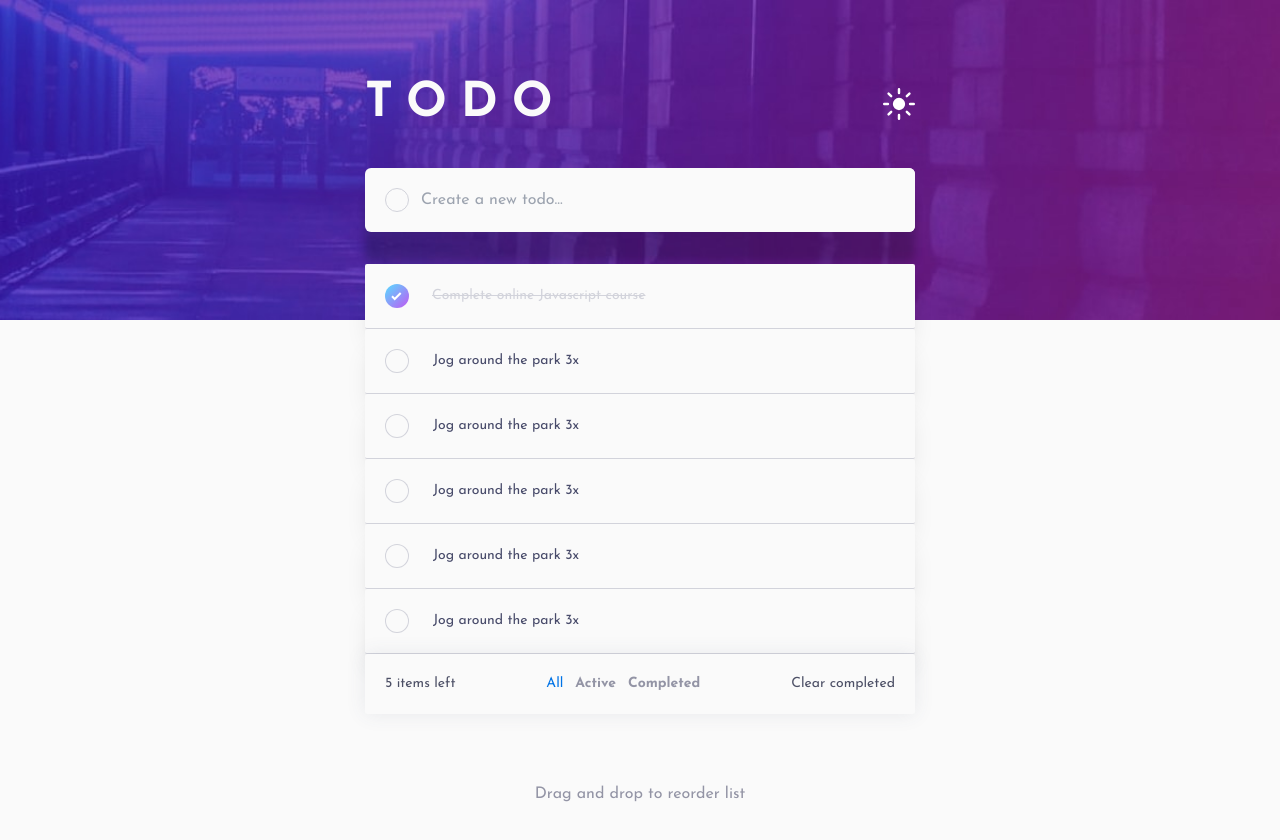
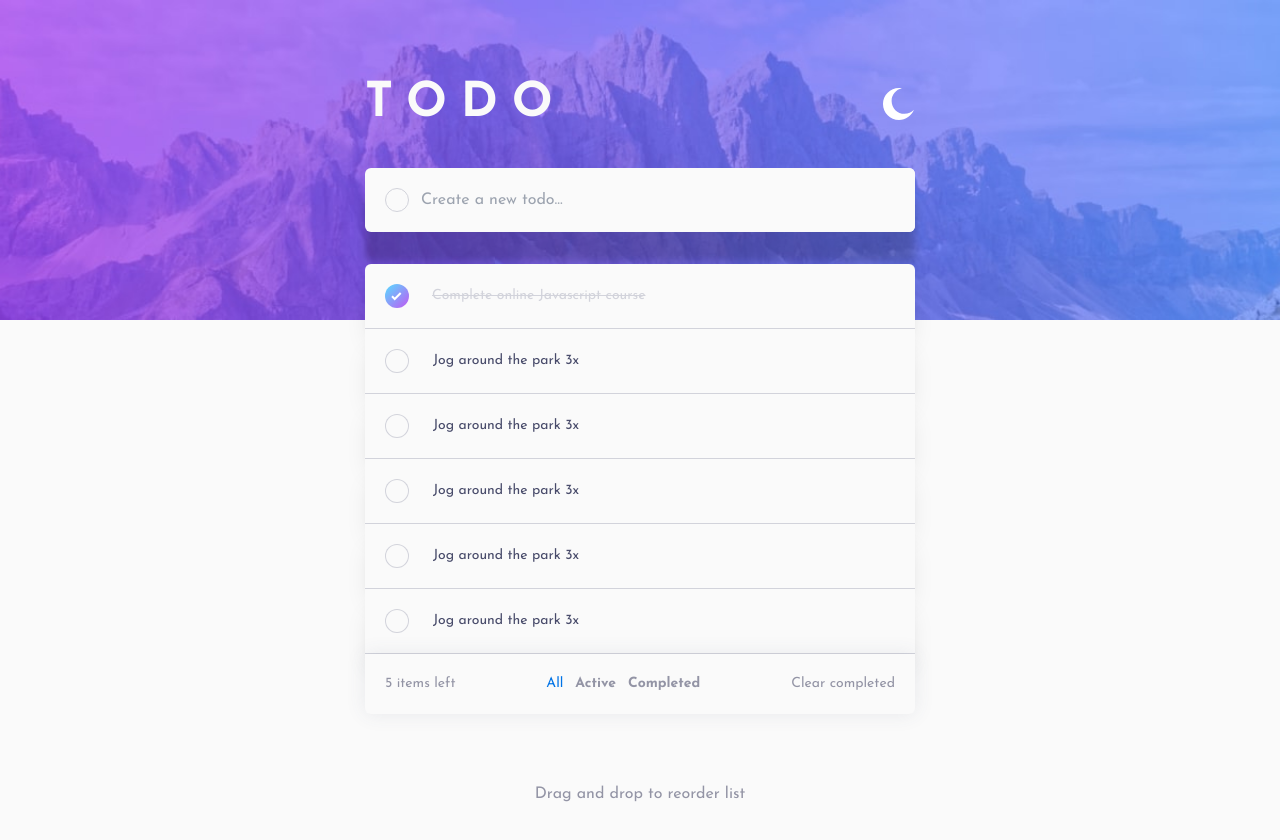
Before and after one commit to Mu-Solomon/todo-app, a Next.js app: page / in a window 1280 px wide. Built offline with nearby package versions, Linux system fonts and the light colour scheme.

Commit message:
WOOHOO! Done with the design! 🎉🤳🌹

```diff
--- a/src/app/globals.css
+++ b/src/app/globals.css
@@ -19,7 +19,6 @@ body {
   box-shadow: 0px 0px 20px hsl(235, 19%, 35%, 0.1);
 }
 
-/* .hover-circle:hover {
-  border-image: linear-gradient(to bottom right, #57ddff, #c058f3);
-  border-image-slice: 1;
-} */
+.custom-shadow {
+  box-shadow: 0px 100px 80px #161722;
+}
--- a/src/components/homePage.jsx
+++ b/src/components/homePage.jsx
@@ -7,9 +7,13 @@ const HomePage = ({ theme, changeTheme }) => {
   return (
     <div
       id="container "
-      className="bg-cover h-[200px] sm:h-[320px] flex flex-col sm:items-center gap-3 bg-center  bg-[url('/images/bg-mobile-dark.jpg')]
-      sm:bg-cover
-      sm:bg-[url('/images/bg-desktop-dark.jpg')]"
+      className={`bg-cover h-[200px] sm:h-[320px] flex flex-col sm:items-center gap-3 bg-center ${
+        theme == "dark"
+          ? 'bg-[url("/images/bg-mobile-dark.jpg")]' +
+            ' sm:bg-cover sm:bg-[url("/images/bg-desktop-dark.jpg")]'
+          : 'bg-[url("/images/bg-mobile-light.jpg")]' +
+            ' sm:bg-cover sm:bg-[url("/images/bg-desktop-light.jpg")]'
+      }`}
     >
       <div
         id="head"
@@ -18,6 +22,7 @@ const HomePage = ({ theme, changeTheme }) => {
         <h1 className="text-3xl font-bold text-[#fafafa] tracking-[8px] sm:text-5xl sm:tracking-[14px]">
           TODO
         </h1>
+        {theme == "dark" ? (
           <button onClick={changeTheme}>
             <Image
               src="/images/icon-sun.svg"
@@ -26,6 +31,16 @@ const HomePage = ({ theme, changeTheme }) => {
               height={20}
             />
           </button>
+        ) : (
+          <button onClick={changeTheme}>
+            <Image
+              src="/images/icon-moon.svg"
+              className="sm:w-8 sm:h-8 hover:cursor-pointer"
+              width={20}
+              height={20}
+            />
+          </button>
+        )}
       </div>
       <div
         id="input"
@@ -43,7 +58,7 @@ const HomePage = ({ theme, changeTheme }) => {
           name="todoItem"
           placeholder="Create a new todo..."
           className={` ${
-            theme == "dark" ? "bg-[#25273c]" : "bg-[#fafafa]"
+            theme == "dark" ? "bg-[#25273c] text-[#e4e5f1]" : "bg-[#fafafa]"
           } rounded-md py-3 sm:py-5 text-[#484b6a] w-full focus:border-transparent focus:outline-none`}
         />
       </div>
@@ -53,11 +68,11 @@ const HomePage = ({ theme, changeTheme }) => {
 
           <li className="group">
             <div
-              className={` shadow-xl flex items-center justify-left ${
+              className={`  flex items-center justify-left ${
                 theme == "dark"
-                  ? "bg-[#25273c] border-b border-b-[#4d5066]"
-                  : "bg-[#fafafa] border-b border-b-[#d2d3db] "
-              } bg-[#25273c] gap-3 mx-6 sm:mx-0 rounded-sm py-4  sm:py-5 `}
+                  ? "bg-[#25273c] border-b border-b-[#4d5066] "
+                  : "bg-[#fafafa] border-b border-b-[#d2d3db] shadow-xl"
+              } bg-[#25273c] gap-3 mx-6 sm:mx-0 rounded-tl-md rounded-tr-md py-4  sm:py-5 `}
             >
               <span
                 className={`w-6 h-6 border-2  ${
@@ -89,10 +104,10 @@ const HomePage = ({ theme, changeTheme }) => {
           {/* uncompleted */}
 
           <li
-            class={`shadow-xl justify-left group mx-6 flex items-center gap-3 rounded-sm  ${
+            class={`justify-left group mx-6 flex items-center gap-3   ${
               theme == "dark"
-                ? "bg-[#25273c] border-b border-b-[#4d5066]"
-                : "bg-[#fafafa] border-b-[1px] border-b-[#d2d3db]"
+                ? "custom-shadow bg-[#25273c] border-b border-b-[#4d5066]"
+                : "bg-[#fafafa] border-b-[1px] border-b-[#d2d3db] shadow-xl "
             } py-4 sm:mx-0 sm:py-5`}
           >
             <div
@@ -107,8 +122,8 @@ const HomePage = ({ theme, changeTheme }) => {
               ></span>
             </div>
             <p
-              class={`text-sm text-[#484b6a] hover:cursor-pointer hover:text-[#484b6a] sm:w-[222px] sm:pl-3 ${
-                theme == "dark" ? "text-[#484b6a]" : "text-[#484b6a]"
+              class={`text-sm text-[#484b6a] hover:cursor-pointer  sm:w-[222px] sm:pl-3 ${
+                theme == "dark" ? "text-[#e4e5f1]" : "text-[#484b6a]"
               }`}
             >
               Jog around the park 3x
@@ -121,9 +136,9 @@ const HomePage = ({ theme, changeTheme }) => {
             />
           </li>
           <li
-            class={`shadow-xl justify-left group mx-6 flex items-center gap-3 rounded-sm  ${
+            class={`shadow-xl justify-left group mx-6 flex items-center gap-3  ${
               theme == "dark"
-                ? "bg-[#25273c] border-b border-b-[#4d5066]"
+                ? "custom-shadow bg-[#25273c] border-b border-b-[#4d5066]"
                 : "bg-[#fafafa] border-b border-b-[#d2d3db]"
             } py-4 sm:mx-0 sm:py-5`}
           >
@@ -139,8 +154,8 @@ const HomePage = ({ theme, changeTheme }) => {
               ></span>
             </div>
             <p
-              class={`text-sm text-[#484b6a] hover:cursor-pointer hover:text-[#484b6a] sm:w-[222px] sm:pl-3 ${
-                theme == "dark" ? "text-[#484b6a]" : "text-[#484b6a]"
+              class={`text-sm text-[#484b6a] hover:cursor-pointer  sm:w-[222px] sm:pl-3 ${
+                theme == "dark" ? "text-[#e4e5f1]" : "text-[#484b6a]"
               }`}
             >
               Jog around the park 3x
@@ -153,9 +168,9 @@ const HomePage = ({ theme, changeTheme }) => {
             />
           </li>
           <li
-            class={`shadow-xl justify-left group mx-6 flex items-center gap-3 rounded-sm  ${
+            class={`shadow-xl justify-left group mx-6 flex items-center gap-3  ${
               theme == "dark"
-                ? "bg-[#25273c] border-b border-b-[#4d5066]"
+                ? "custom-shadow bg-[#25273c] border-b border-b-[#4d5066]"
                 : "bg-[#fafafa] border-b border-b-[#d2d3db]"
             } py-4 sm:mx-0 sm:py-5`}
           >
@@ -171,8 +186,8 @@ const HomePage = ({ theme, changeTheme }) => {
               ></span>
             </div>
             <p
-              class={`text-sm text-[#484b6a] hover:cursor-pointer hover:text-[#484b6a] sm:w-[222px] sm:pl-3 ${
-                theme == "dark" ? "text-[#484b6a]" : "text-[#484b6a]"
+              class={`text-sm text-[#484b6a] hover:cursor-pointer  sm:w-[222px] sm:pl-3 ${
+                theme == "dark" ? "text-[#e4e5f1]" : "text-[#484b6a]"
               }`}
             >
               Jog around the park 3x
@@ -185,9 +200,9 @@ const HomePage = ({ theme, changeTheme }) => {
             />
           </li>
           <li
-            class={`shadow-xl justify-left group mx-6 flex items-center gap-3 rounded-sm  ${
+            class={`shadow-xl justify-left group mx-6 flex items-center gap-3 ${
               theme == "dark"
-                ? "bg-[#25273c] border-b border-b-[#4d5066]"
+                ? "custom-shadow bg-[#25273c] border-b border-b-[#4d5066]"
                 : "bg-[#fafafa] border-b border-b-[#d2d3db]"
             } py-4 sm:mx-0 sm:py-5`}
           >
@@ -203,8 +218,8 @@ const HomePage = ({ theme, changeTheme }) => {
               ></span>
             </div>
             <p
-              class={`text-sm text-[#484b6a] hover:cursor-pointer hover:text-[#484b6a] sm:w-[222px] sm:pl-3 ${
-                theme == "dark" ? "text-[#484b6a]" : "text-[#484b6a]"
+              class={`text-sm text-[#484b6a] hover:cursor-pointer  sm:w-[222px] sm:pl-3 ${
+                theme == "dark" ? "text-[#e4e5f1]" : "text-[#484b6a]"
               }`}
             >
               Jog around the park 3x
@@ -217,9 +232,9 @@ const HomePage = ({ theme, changeTheme }) => {
             />
           </li>
           <li
-            class={`shadow-xl justify-left group mx-6 flex items-center gap-3 rounded-sm  ${
+            class={`shadow-xl justify-left group mx-6 flex items-center gap-3  ${
               theme == "dark"
-                ? "bg-[#25273c] border-b border-b-[#4d5066]"
+                ? "custom-shadow bg-[#25273c] border-b border-b-[#4d5066]"
                 : "bg-[#fafafa] border-b border-b-[#d2d3db]"
             } py-4 sm:mx-0 sm:py-5`}
           >
@@ -235,8 +250,8 @@ const HomePage = ({ theme, changeTheme }) => {
               ></span>
             </div>
             <p
-              class={`text-sm text-[#484b6a] hover:cursor-pointer hover:text-[#484b6a] sm:w-[222px] sm:pl-3 ${
-                theme == "dark" ? "text-[#484b6a]" : "text-[#484b6a]"
+              class={`text-sm text-[#484b6a] hover:cursor-pointer  sm:w-[222px] sm:pl-3 ${
+                theme == "dark" ? "text-[#e4e5f1]" : "text-[#484b6a]"
               }`}
             >
               Jog around the park 3x
@@ -252,8 +267,10 @@ const HomePage = ({ theme, changeTheme }) => {
           <li>
             <div
               className={`flex items-center justify-between ${
-                theme == "dark" ? "bg-[#25273c]" : "bg-[#fafafa]"
-              } gap-3 mx-6 sm:mx-0 rounded-sm py-4 sm:py-5 px-5 sm:border-b sm:border-b-[#4d5066] sm:hidden shadow-xl`}
+                theme == "dark"
+                  ? "custom-shadow shadow-xl bg-[#25273c]"
+                  : "bg-[#fafafa]"
+              } gap-3 mx-6 sm:mx-0  rounded-bl-md rounded-br-md  py-4 sm:py-5 px-5 sm:border-b sm:border-b-[#4d5066] sm:hidden shadow-xl`}
             >
               <p
                 className={`text-sm ${
@@ -265,7 +282,7 @@ const HomePage = ({ theme, changeTheme }) => {
               <p
                 className={`text-sm ${
                   theme == "dark" ? "text-[#4d5066]" : "text-[#9394a5]"
-                }`}
+                } hover:cursor-pointer`}
               >
                 Clear completed
               </p>
@@ -275,20 +292,32 @@ const HomePage = ({ theme, changeTheme }) => {
         <div id="sort" className="mt-5  sm:mt-0">
           <div
             className={`flex items-center justify-center sm:justify-between bg-[#25273c] ${
-              theme == "dark" ? "bg-[#25273c]" : "bg-[#fafafa]"
-            } gap-3 mx-6 sm:mx-0 rounded-sm py-4 sm:py-5 px-5  shadow-blur`}
+              theme == "dark"
+                ? "custom-shadow shadow-xl bg-[#25273c]"
+                : "bg-[#fafafa]"
+            } gap-3 mx-6 sm:mx-0 rounded-bl-md rounded-br-md py-4 sm:py-5 px-5  shadow-blur`}
           >
-            <p className="text-sm text-[#4d5066] sm:block hidden">
+            <p
+              className={`text-sm  ${
+                theme == "dark" ? "text-[#777a92]" : "text-[#9394a5]"
+              } sm:block hidden`}
+            >
               5 items left
             </p>
             <span className="flex sm:gap-3 gap-5">
-              <p className="text-sm text-[#0073e6] hover:text-[#484b6a] hover:cursor-pointer">
+              <p
+                className={`text-sm text-[#0073e6] hover:text-[#cacde8] ${
+                  theme == "dark"
+                    ? "hover:text-[#cacde8]"
+                    : "hover:text-[#393a4c]"
+                } hover:font-bold hover:cursor-pointer `}
+              >
                 All
               </p>
               <p
                 className={`text-sm  ${
                   theme == "dark"
-                    ? "text-[#4d5066]"
+                    ? "text-[#777a92] hover:text-[#cacde8] hover:font-bold"
                     : "text-[#9394a5] font-bold"
                 } hover:text-[#484b6a] hover:cursor-pointer`}
               >
@@ -297,7 +326,7 @@ const HomePage = ({ theme, changeTheme }) => {
               <p
                 className={`text-sm  ${
                   theme == "dark"
-                    ? "text-[#4d5066]"
+                    ? "text-[#777a92] hover:text-[#cacde8] hover:font-bold"
                     : "text-[#9394a5] font-bold"
                 } hover:text-[#484b6a] hover:cursor-pointer`}
               >
@@ -305,7 +334,13 @@ const HomePage = ({ theme, changeTheme }) => {
               </p>
             </span>
 
-            <p className="text-sm text-[#4d5066] sm:block hidden hover:text-[#484b6a] hover:cursor-pointer">
+            <p
+              className={`text-sm ${
+                theme == "dark"
+                  ? "text-[#777a92] hover:text-[#cacde8]"
+                  : "text-[#9394a5] hover:text-[#484b6a]"
+              } sm:block hidden  hover:cursor-pointer`}
+            >
               Clear completed
             </p>
           </div>
```
Lines whose indentation alone changed are shown as unchanged.
